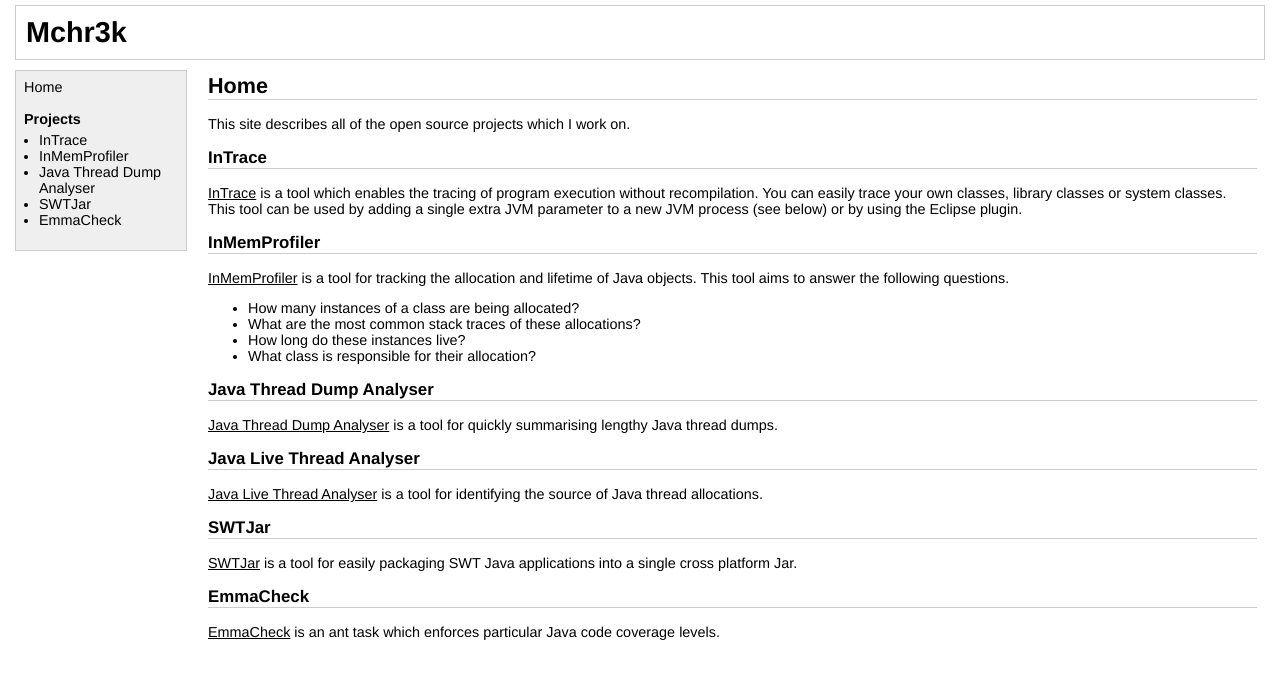
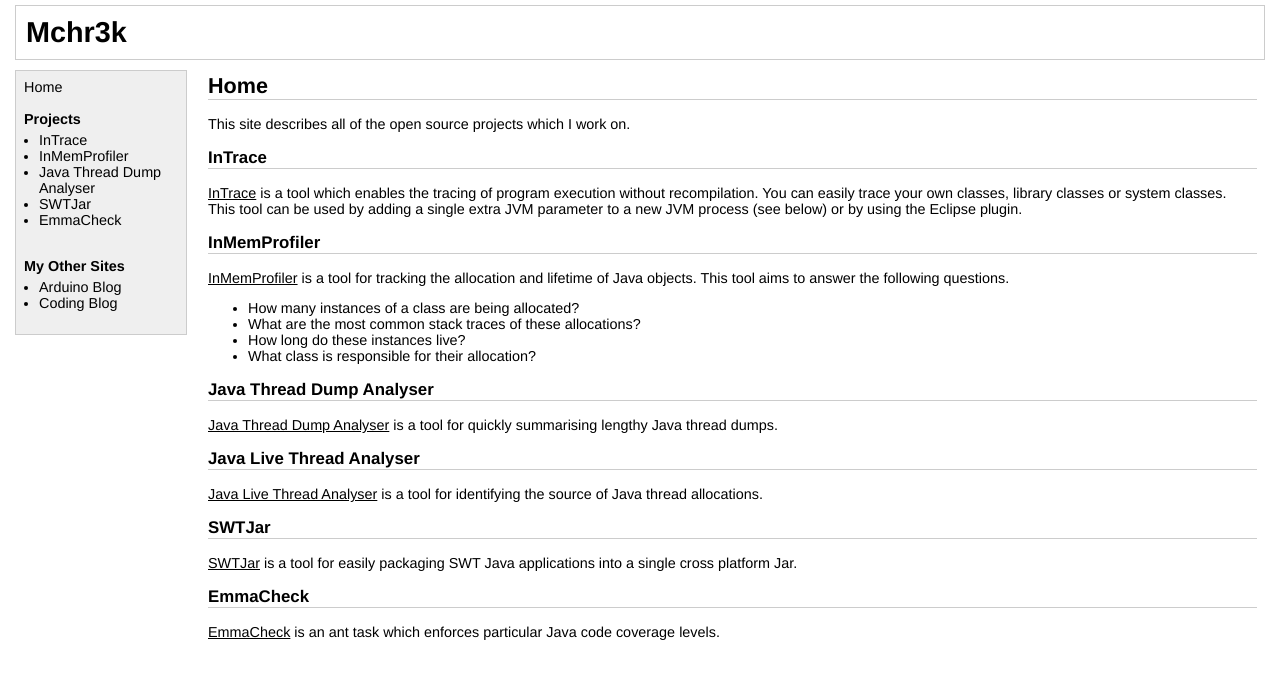
Before and after one commit to mchr3k/mchr3k.github.com, a Jekyll site: the page built from index.html, in a window 1280 px wide. Shown: the top 679 px of the page. Built offline with Jekyll 4.4.1, drawn with Linux system fonts in a browser that asks for light colours.

Commit message:
Add links to blogs

```diff
--- a/_layouts/default.html
+++ b/_layouts/default.html
@@ -49,6 +49,13 @@
 <li><a href="swtjar/">SWTJar</a>
 <li><a href="emmacheck/">EmmaCheck</a>
 </ul>
+<br />
+<strong>My Other Sites</strong>
+<br />
+<ul class="nav">
+<li><a href="http://mchr3k-arduino.blogspot.com/">Arduino Blog</a>
+<li><a href="http://mchr3k-coding.blogspot.co.uk/">Coding Blog</a>
+</ul>
 </div>
         </div>
     </div>
```
